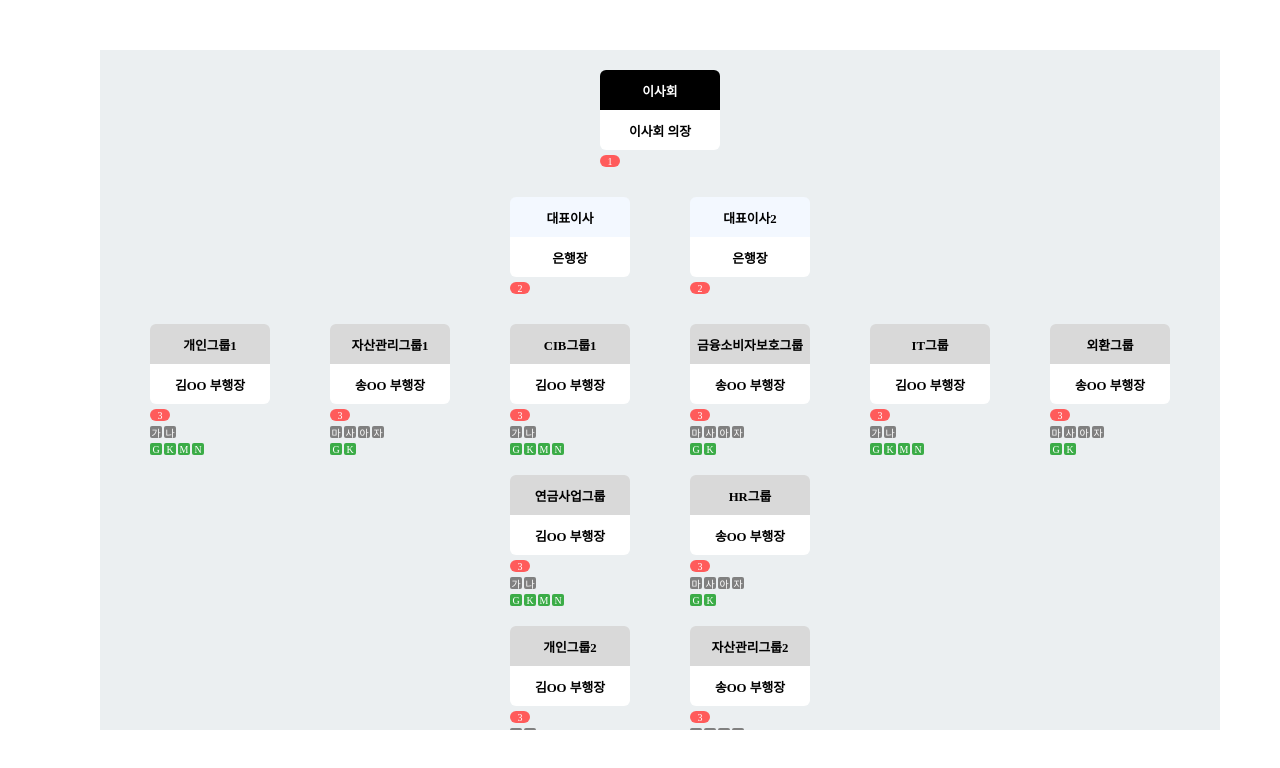
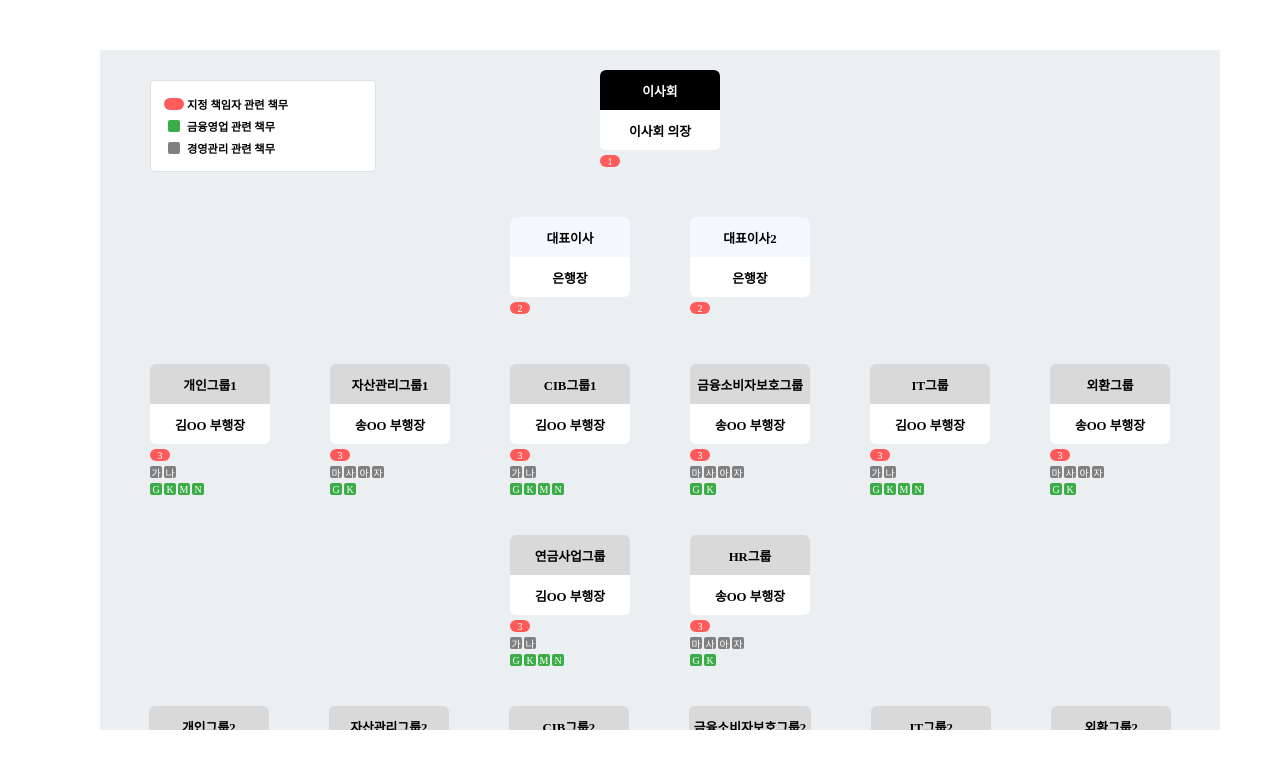
Before and after one commit to jaewon906/responsibility-diagram, a Vue app: page / in a window 1280 px wide. Shown: the top 768 px of the page. Built offline with nearby package versions, Linux system fonts and the light colour scheme.

Commit message:
fix some bugs

```diff
--- a/src/components/DiagramElement.vue
+++ b/src/components/DiagramElement.vue
@@ -39,7 +39,7 @@ const forwardPage = ()=>{
 
 
 <style scoped>
-.element__wrapper{}
+.element__wrapper{margin-bottom: 20px;}
 .element{min-width:120px;max-width:180px; cursor: pointer; transition: opacity 0.1s;}
 .element:hover{opacity: 0.5 }
 .element__groupName1{height:40px; border-radius: 6px 6px 0 0; padding: 0 5px; display: flex; align-items: center; justify-content: center; font-weight: bold; background-color: black; font-size: 0.8rem; color: white; transition: background-color 0.1s}
--- /dev/null
+++ b/src/components/DiagramIndicator.vue
@@ -0,0 +1,47 @@
+<template>
+  <div class="indicator__wrapper"
+       @mouseenter="()=>{data.showResponsibilityTypes = !data.showResponsibilityTypes}"
+       @mouseleave="()=>{data.showResponsibilityTypes = !data.showResponsibilityTypes}"
+  >
+    <div class="indicator__list" v-for="(obj, idx) in codeList">
+      <div class="responsibility__element__wrapper">
+        <div :class="'responsibility__element '+responsibilityElementColor(idx)"/>
+      </div>
+      <p>{{obj.cdNm}}</p>
+    </div>
+    <div v-if="data.showResponsibilityTypes"
+         class="responsibility_detail__wrapper"
+    ></div>
+  </div>
+</template>
+
+<script setup>
+  import {ref} from "vue";
+
+  const data = ref({
+    showResponsibilityTypes : false
+  })
+
+  const codeList = [
+      {cd:'지정책임자', cdNm:"지정 책임자 관련 책무"},
+      {cd:'금융영업', cdNm:"금융영업 관련 책무"},
+      {cd:'경영관리', cdNm:"경영관리 관련 책무"},
+  ]
+  const responsibilityElementColor = (idx)=>{
+    return idx == 0 ? 'red'
+         : idx == 1 ? 'green'
+         : idx == 2 ? 'gray' : ''
+  }
+</script>
+
+<style scoped>
+.responsibility_detail__wrapper{position: absolute;top:90px;left:0px;z-index: 10;width: 596px;height:600px;padding: 16px;border-radius: 4px;border: 1px solid #e0e0e0;background-color: #fff;box-shadow: 0 0 4px rgba(0, 0, 0, .2);}
+.indicator__wrapper{width: 200px;padding: 12px;border-radius: 4px;border: 1px solid #e0e0e0;background-color: #fff;position: absolute;top: 30px;left:50px;font-size: 0.8rem;font-weight: 600;}
+.indicator__wrapper:hover{border: 1px solid black; box-shadow: 0 0 10px rgba(0, 0, 0, .04), 0 0 4px rgba(0, 0, 0, .2);}
+.indicator__list{display: flex; align-items: center; padding:3px 0;>p{margin: 0; font-size: 0.7rem}}
+.responsibility__element__wrapper{width:24px; display: flex;justify-content: center}
+.responsibility__element{display: flex ;align-items: center; justify-content: center; width: 12px; height: 12px; margin-right:2px; border-radius: 2px; font-size: 10px; color: #fff}
+.red{width: 20px;border-radius: 30px;background-color: #ff5b5b;}
+.gray{background-color: gray;}
+.green{background-color: #3bac47;}
+</style>
--- a/src/components/DiagramPage.vue
+++ b/src/components/DiagramPage.vue
@@ -1,6 +1,7 @@
 
 <template>
   <div class="diagram__page">
+    <diagram-indicator/>
     <diagram-row :data="props.data"/>
   </div>
 </template>
@@ -9,6 +10,7 @@
 <script setup>
 import {onMounted} from "vue";
 import DiagramRow from "@/components/DiagramRow.vue";
+import DiagramIndicator from "@/components/DiagramIndicator.vue";
 
 const props = defineProps({
   data:{
@@ -26,6 +28,7 @@ const init = ()=>{}
 
 <style scoped>
 .diagram__page{
+  position: relative;
   display: flex;
   flex-direction: column;
   align-items: center;
--- a/src/components/DiagramRow.vue
+++ b/src/components/DiagramRow.vue
@@ -15,7 +15,7 @@ import DiagramRow from "@/components/DiagramRow.vue";
 const props = defineProps({
   data:{
     type: Array,
-    default: {},
+    default: [],
   }
 })
 
--- a/src/components/DiagramSection.vue
+++ b/src/components/DiagramSection.vue
@@ -13,7 +13,7 @@ import DiagramElement from "@/components/DiagramElement.vue";
 const props = defineProps({
   data:{
     type: Array,
-    default: {},
+    default: [],
   }
 })
 onMounted(()=>{init()})
--- a/src/dummy.js
+++ b/src/dummy.js
@@ -117,7 +117,53 @@ const dummy = [
                         responsibilityCd: ['3'],
                         financeResponsibilityCd: ['마','사','아','자'],
                         managementResponsibilityCd: ['G','K'],
-                    }
+                    },
+                    {
+                        jikchkCd:'CIB',
+                        jikchkNm:'CIB그룹2',
+                        lvl:'3',
+                        userNm:'김OO 부행장',
+                        responsibilityCd: ['3'],
+                        financeResponsibilityCd: ['가', '나'],
+                        managementResponsibilityCd: ['G','K','M','N'],
+                    },
+                    {
+                        jikchkCd:'금융소비자보호',
+                        jikchkNm:'금융소비자보호그룹2',
+                        lvl:'3',
+                        userNm:'송OO 부행장',
+                        responsibilityCd: ['3'],
+                        financeResponsibilityCd: ['마','사','아','자'],
+                        managementResponsibilityCd: ['G','K'],
+                    },
+                    {
+                        jikchkCd:'IT',
+                        jikchkNm:'IT그룹2',
+                        lvl:'3',
+                        userNm:'김OO 부행장',
+                        responsibilityCd: ['3'],
+                        financeResponsibilityCd: ['가', '나'],
+                        managementResponsibilityCd: ['G','K','M','N'],
+                    },
+                    {
+                        jikchkCd:'외환',
+                        jikchkNm:'외환그룹2',
+                        lvl:'3',
+                        userNm:'송OO 부행장',
+                        responsibilityCd: ['3'],
+                        financeResponsibilityCd: ['마','사','아','자'],
+                        managementResponsibilityCd: ['G','K'],
+                    },
+                    {
+                        jikchkCd:'연금사업',
+                        jikchkNm:'연금사업그룹2',
+                        lvl:'3',
+                        userNm:'김OO 부행장',
+                        responsibilityCd: ['3'],
+                        financeResponsibilityCd: ['가', '나'],
+                        managementResponsibilityCd: ['G','K','M','N'],
+                    },
+
                 ]
             }
         ]
```
